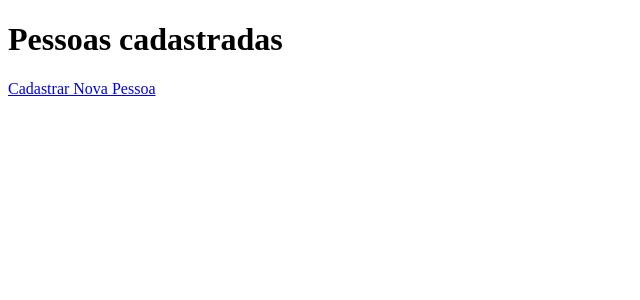
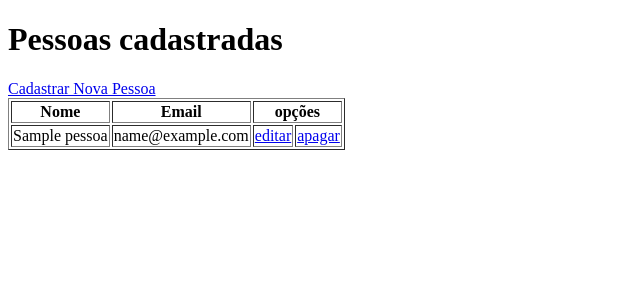
Before and after one commit to Pedro-Brazz/WorkShopBackend-Turma2-2026.1.python, a Django app: page /meuapp/listar/ in a window 1280 px wide. Shown: the top 300 px of the page, without its empty margins (0-640 px from the left). Run offline with Django 5.2, Linux system fonts and the light colour scheme; tables that the repository leaves empty hold one stand-in row (values such as "Sample post").

Commit message:
📚 :books: criação de um crud básico utilizando FBV.

```diff
--- a/meuapp/templates/meuapp/list.html
+++ b/meuapp/templates/meuapp/list.html
@@ -7,12 +7,19 @@
 </head>
 <body>
     <h1>Pessoas cadastradas</h1>
-    <ul>
-        {% for pessoa in pessoas %}
-        <li>{{pessoa.nome}}</li>
-        <li>{{pessoa.nome}}</li>
-        {% endfor %}
-    </ul>
+    <table border="1">
+        <th>Nome</th>
+        <th>Email</th>
+        <th colspan="2">opções</th>
+    {% for pessoa in pessoas %}
+    <tr>
+        <td>{{pessoa.nome}}</td>
+        <td>{{pessoa.email}}</td>
+        <td><a href="{% url 'atualizar_pessoa' pessoa.id %}">editar</a></td>
+        <td><a href="{% url 'deletar_pessoa' pessoa.id %}">apagar</a></td>
+    </tr>
+    {% endfor %}
     <a href="{% url 'criar_pessoa' %}">Cadastrar Nova Pessoa</a>
+    </table>
 </body>
 </html>
--- a/meuapp/urls.py
+++ b/meuapp/urls.py
@@ -1,7 +1,9 @@
 from django.urls import path
-from.views import listar_pessoas, criar_pessoa
+from.views import listar_pessoas, criar_pessoa, atualizar_pessoa, deletar_pessoa
 
 urlpatterns = [
     path('listar/', listar_pessoas, name = 'listar_pessoas'),
     path('criar', criar_pessoa, name = 'criar_pessoa'),
+    path('editar/<int:pk>', atualizar_pessoa, name = 'atualizar_pessoa'),
+    path('deletar/<int:pk>', deletar_pessoa, name = 'deletar_pessoa'),
 ]
--- a/meuapp/views.py
+++ b/meuapp/views.py
@@ -8,7 +8,7 @@ from.forms import PessoaForm
 
 def listar_pessoas(request):
     pessoas = Pessoa.objects.all()
-    return render(request, 'meuapp/list.html', {'pessoa' : pessoas})
+    return render(request, 'meuapp/list.html', {'pessoas' : pessoas})
 
 def criar_pessoa(request):
     if request.method == 'POST':
@@ -21,6 +21,25 @@ def criar_pessoa(request):
         form = PessoaForm()
     return render(request, 'meuapp/form.html', {'form' : form})
 
+def atualizar_pessoa(request, pk):
+    pessoa = Pessoa.objects.get(pk=pk)
+    if request . method == 'POST':
+        form = PessoaForm(request.POST, instance=pessoa)
+        if form.is_valid():
+            form.save()
+            return redirect('listar_pessoas')
+
+    else:
+        form = PessoaForm(instance=pessoa)
+    return render(request, 'meuapp/form.html', {'form': form})
+
+def deletar_pessoa(request, pk):
+    pessoa = Pessoa.objects.get(pk=pk)
+    if request.method == "POST":
+        pessoa.delete()
+        return redirect('listar_pessoas')
+    return render(request, 'meuapp/confirmar_delete.html', {'pessoa': pessoa})
+
 
 
 
```
Also changed, not shown: meuapp/templates/meuapp/confirmar_delete.html (added, +16 -0 lines).
